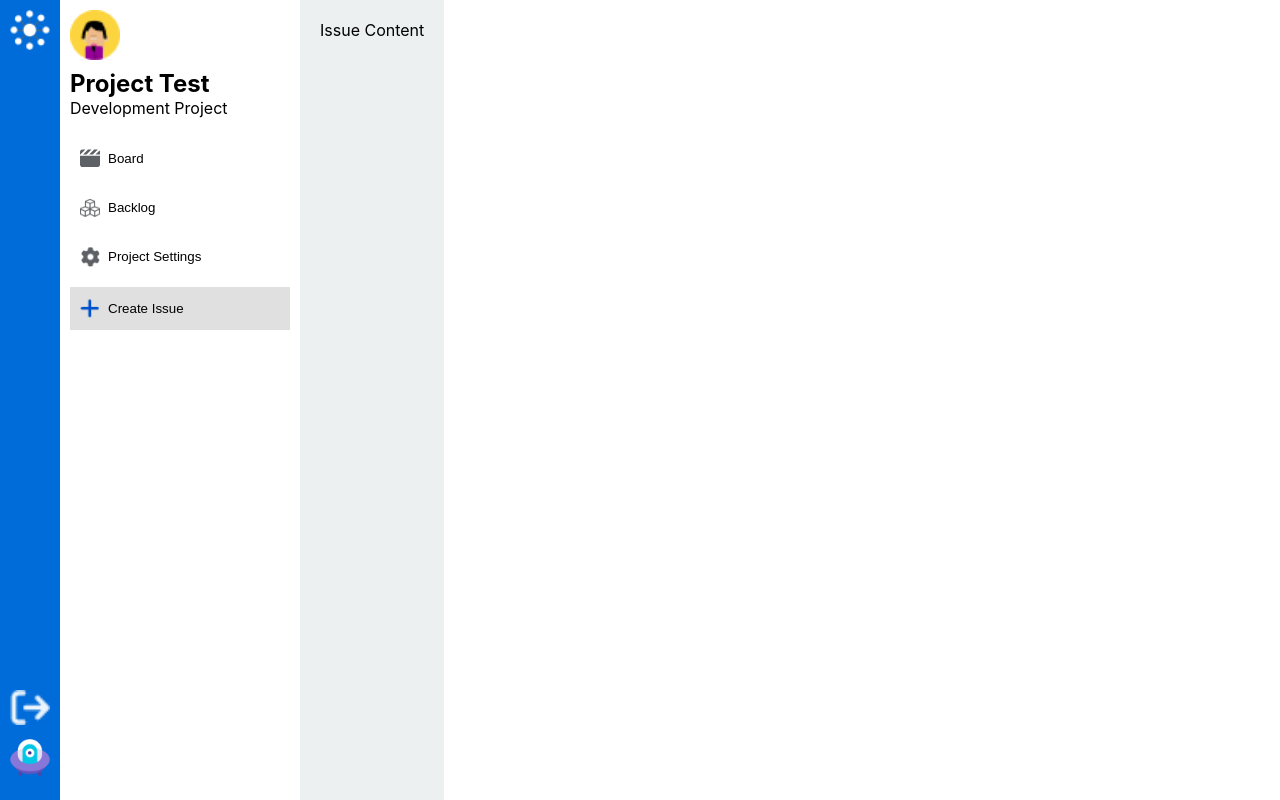
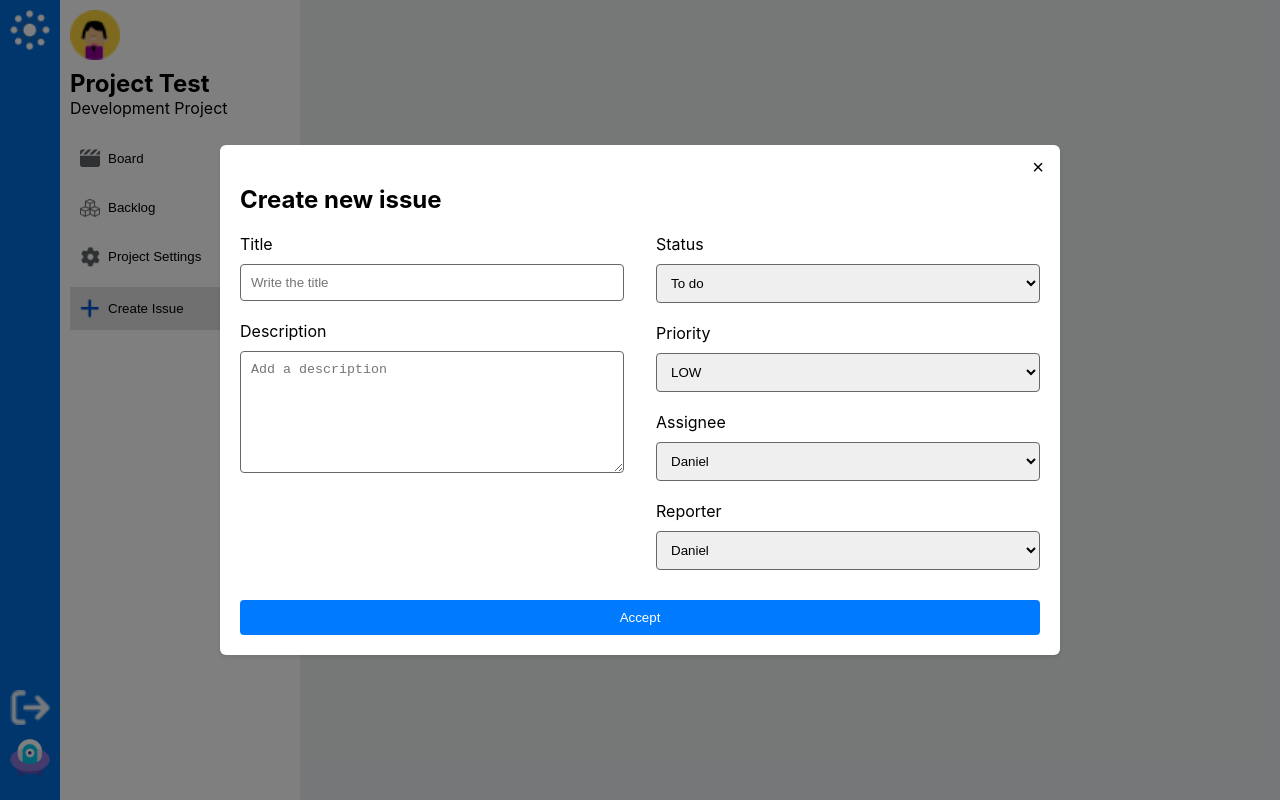
Before and after one commit to alan-kmathew/Usability_Testing_Project_Planning_Tool, a React (Create React App) app: page / in a window 1280 px wide. Both pictures are taken after a click on the button "Create Issue". Built offline with nearby package versions, Linux system fonts and the light colour scheme.

Commit message:
CreateIssue component

```diff
--- a/src/App.js
+++ b/src/App.js
@@ -1,6 +1,7 @@
 
 import React from 'react';
 import Dashboard from './pages/Dashboard'; // Assuming Dashboard.js is in the same directory
+
 
 function App() {
   return (
--- a/src/components/CreateIssue.js
+++ b/src/components/CreateIssue.js
@@ -1,7 +1,105 @@
-import React from 'react';
+import React, { useState } from 'react';
+import axios from 'axios';
+import '../styles/CreateIssue.css';
 
-const CreateIssue = () => {
-  return <div>Issue Content</div>;
+const CreateIssue = ({ onClose }) => {
+  const initialState = {
+    title: '',
+    description: '',
+    status: 'To do',
+    priority: 'LOW',
+    assignee: 'Daniel',
+    reporter: 'Daniel'
+  };
+
+  const [issue, setIssue] = useState(initialState);
+
+  const assignees = ['Mark', 'John','Daniel'];
+  const reporters = ['Mark', 'John','Daniel'];
+
+  const handleInputChange = (e) => {
+    const { name, value } = e.target;
+    setIssue({ ...issue, [name]: value });
+  };
+
+  const handleSubmit = async (e) => {
+    e.preventDefault();
+    try {
+      const id = Math.floor(Math.random() * 10000000);
+      const issueWithId = { ...issue, id };
+
+
+      console.log('Submitting issue:', issueWithId);
+
+      const response = await axios.post('http://localhost:3009/api/issues', issueWithId);
+
+      alert(response.data.message);
+      setIssue(initialState);
+    } catch (error) {
+      console.error('There was an error creating the issue:', error);
+    }
+  };
+
+
+
+  return (
+    <div className="modal-overlay">
+      <form onSubmit={handleSubmit} className="issue-form">
+        <button type="button" className="close-button" onClick={onClose}>×</button>
+        <h2>Create new issue</h2>
+        <div className="form-row">
+          <div className="form-column">
+            <label htmlFor="title">Title</label>
+            <input
+              id="title"
+              name="title"
+              type="text"
+              value={issue.title}
+              onChange={handleInputChange}
+              placeholder="Write the title"
+              required
+            />
+            <label htmlFor="description">Description</label>
+            <textarea
+              id="description"
+              name="description"
+              value={issue.description}
+              onChange={handleInputChange}
+              placeholder="Add a description"
+              required
+            />
+          </div>
+          <div className="form-column">
+            <label htmlFor="status">Status</label>
+            <select id="status" name="status" value={issue.status} onChange={handleInputChange}>
+              <option value="To do">To do</option>
+              <option value="In Progress">In Progress</option>
+              <option value="Done">Done</option>
+            </select>
+            <label htmlFor="priority">Priority</label>
+            <select id="priority" name="priority" value={issue.priority} onChange={handleInputChange}>
+              <option value="LOW">LOW</option>
+              <option value="MEDIUM">MEDIUM</option>
+              <option value="HIGH">HIGH</option>
+            </select>
+            <label htmlFor="assignee">Assignee</label>
+            <select id="assignee" name="assignee" value={issue.assignee} onChange={handleInputChange}>
+              {assignees.map(assignee => (
+                <option key={assignee} value={assignee}>{assignee}</option>
+              ))}
+            </select>
+            <label htmlFor="reporter">Reporter</label>
+            <select id="reporter" name="reporter" value={issue.reporter} onChange={handleInputChange}>
+              {reporters.map(reporter => (
+                <option key={reporter} value={reporter}>{reporter}</option>
+              ))}
+            </select>
+          </div>
+        </div>
+        <button type="submit" className="accept-button">Accept</button>
+      </form>
+    </div>
+  );
 };
 
 export default CreateIssue;
--- a/src/pages/Dashboard.js
+++ b/src/pages/Dashboard.js
@@ -7,22 +7,25 @@ import ProjectSettings from '../components/ProjectSettings';
 import CreateIssue from '../components/CreateIssue';
 import '../styles/Dashboard.css';
 
+function Dashboard() {
+  const [activeSection, setActiveSection] = useState('Board');
 
-function App() {
-  const [activeSection, setActiveSection] = useState('Board');
+  const handleCloseCreateIssue = () => {
+    setActiveSection('Board');
+  };
 
   const getActiveComponent = () => {
     switch (activeSection) {
       case 'Board': return <Board />;
       case 'Project Settings': return <ProjectSettings />;
-      case 'Create Issue': return <CreateIssue />;
+      case 'Create Issue': return <CreateIssue onClose={handleCloseCreateIssue} />;
       case 'Backlog': return <Backlog />;
       default: return <div>Select a project from the menu</div>;
     }
   };
 
   return (
-    <div className="app">
+    <div className="Dashboard">
       <Sidebar />
       <div className="main-section">
         <Navbar activeSection={activeSection} setActiveSection={setActiveSection} />
@@ -34,4 +37,4 @@ function App() {
   );
 }
 
-export default App;
+export default Dashboard;
--- /dev/null
+++ b/src/styles/CreateIssue.css
@@ -0,0 +1,93 @@
+.modal-overlay {
+  position: fixed;
+  top: 0;
+  left: 0;
+  right: 0;
+  bottom: 0;
+  background-color: rgba(0, 0, 0, 0.5);
+  display: flex;
+  justify-content: center;
+  align-items: center;
+  z-index: 1000;
+}
+
+.issue-form {
+  background: #ffffff;
+  border-radius: 6px;
+  box-shadow: 0 2px 4px rgba(0, 0, 0, 0.1);
+  padding: 20px;
+  width: 800px;
+  max-height: 80%;
+  overflow-y: auto;
+  position: relative;
+  margin: 20px;
+}
+
+.close-button {
+  position: absolute;
+  right: 10px;
+  top: 10px;
+  border: none;
+  background: none;
+  font-size: 20px;
+  cursor: pointer;
+}
+
+
+.issue-form h2 {
+  font-size: 24px;
+  margin-bottom: 20px;
+}
+
+.form-row {
+  display: flex;
+  justify-content: space-between;
+}
+
+.form-column {
+  display: flex;
+  flex-direction: column;
+  width: 48%;
+}
+
+.issue-form label {
+  margin-bottom: 10px;
+}
+
+.issue-form input[type="text"],
+.issue-form select,
+.issue-form textarea {
+  padding: 10px;
+  margin-bottom: 20px;
+  border: 1px solid #676767;
+  border-radius: 4px;
+}
+
+.issue-form textarea {
+  height: 100px;
+}
+
+.accept-button {
+  margin-top: 10px;
+  width: 100%;
+  padding: 10px;
+  background-color: #007bff;
+  color: #ffffff;
+  border: none;
+  border-radius: 4px;
+  cursor: pointer;
+}
+
+.issue-form button:hover {
+  background-color: #ffffff;
+}
+
+@media (max-width: 768px) {
+  .form-row {
+    flex-direction: column;
+  }
+
+  .form-column {
+    width: 100%;
+  }
+}
--- a/src/styles/Dashboard.css
+++ b/src/styles/Dashboard.css
@@ -1,4 +1,4 @@
-.app {
+.Dashboard {
     display: flex;
     height: 100vh;
   }
@@ -78,6 +78,7 @@
 
 .main-container {
     flex-grow: 1;
+    display: flex;
     background-color: #ECF0F1;
     padding: 20px;
     box-sizing: border-box;
--- a/src/styles/Navbar.css
+++ b/src/styles/Navbar.css
@@ -1,5 +1,5 @@
 .navbar {
-  background-color: #fff;
+  background-color: #ffffff;
   padding: 10px;
   box-sizing: border-box;
   display: flex;
```
